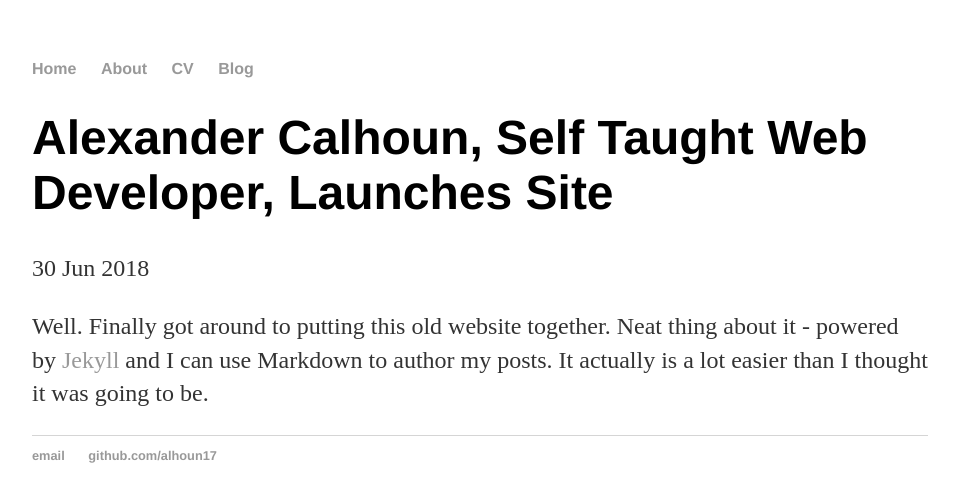
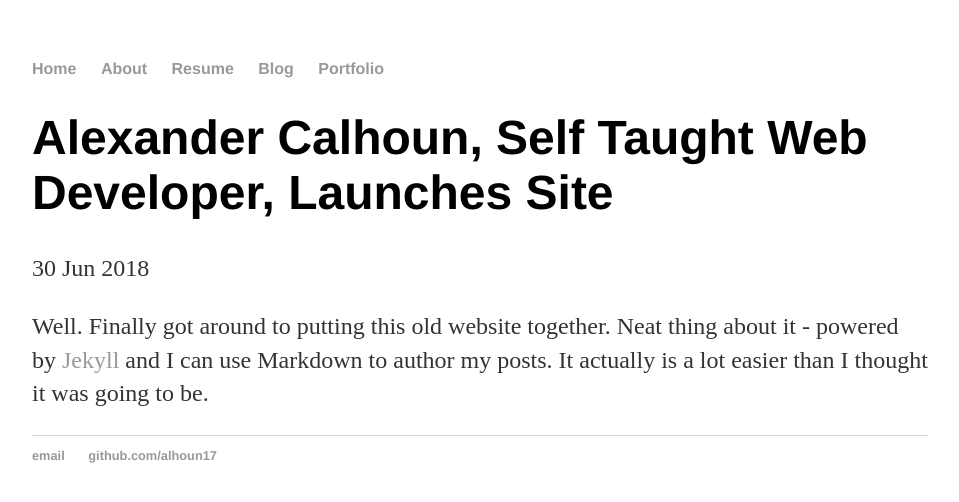
Before and after one commit to alhoun17/alhoun17.github.io, a Jekyll site: the page built from _posts/2018-06-30-alexander-calhoun-site-launched.md, in a window 1280 px wide. Shown: the top 502 px of the page, without its empty margins (160-1119 px from the left). Built offline with Jekyll 4.4.1, drawn with Linux system fonts in a browser that asks for light colours.

Commit message:
Update default.html
Added Resume and Portfolio to site navigation

```diff
--- a/_layouts/default.html
+++ b/_layouts/default.html
@@ -10,8 +10,9 @@
 	    		<ul>
 	        		<li><a href="/">Home</a></li>
 		        	<li><a href="/about">About</a></li>
-	        		<li><a href="/cv">CV</a></li>
+	        		<li><a href="/resume">Resume</a></li>
 	        		<li><a href="/blog">Blog</a></li>
+				<li><a href="/portfolio">Portfolio</a></li>
 	    		</ul>
 			</nav>
 			<div class="container">
```
